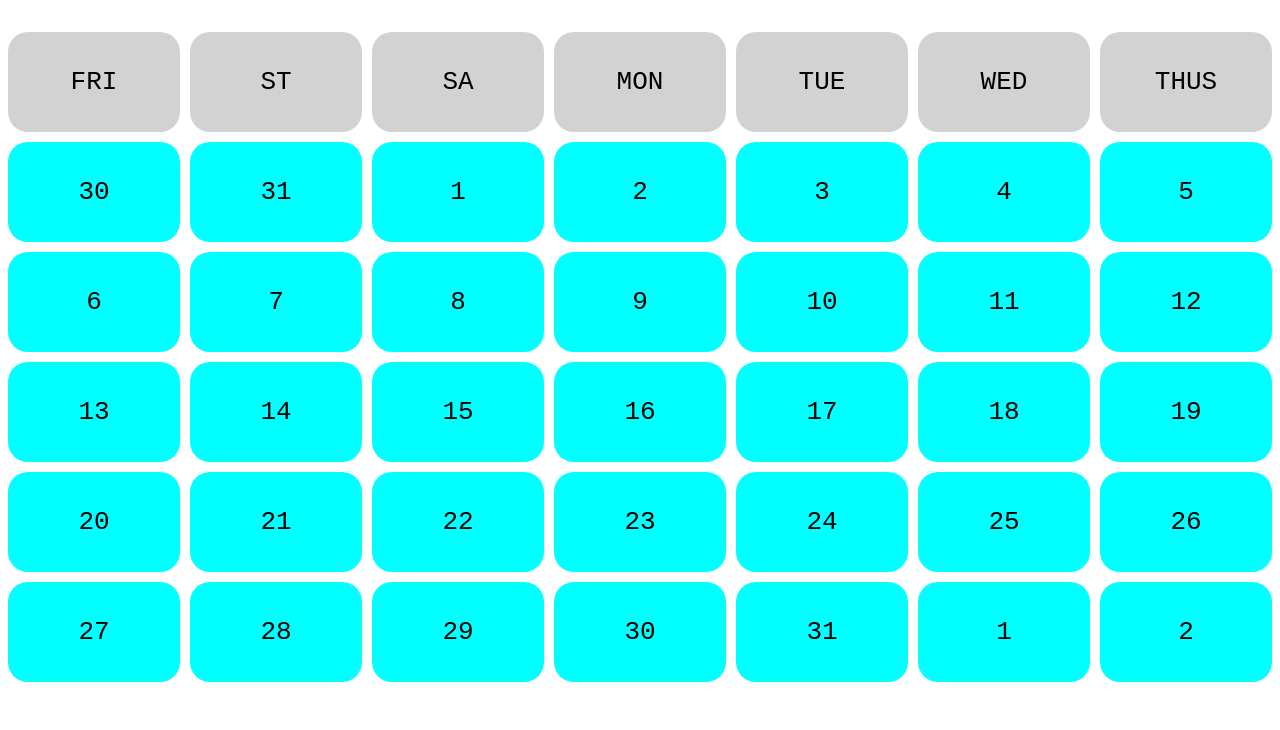
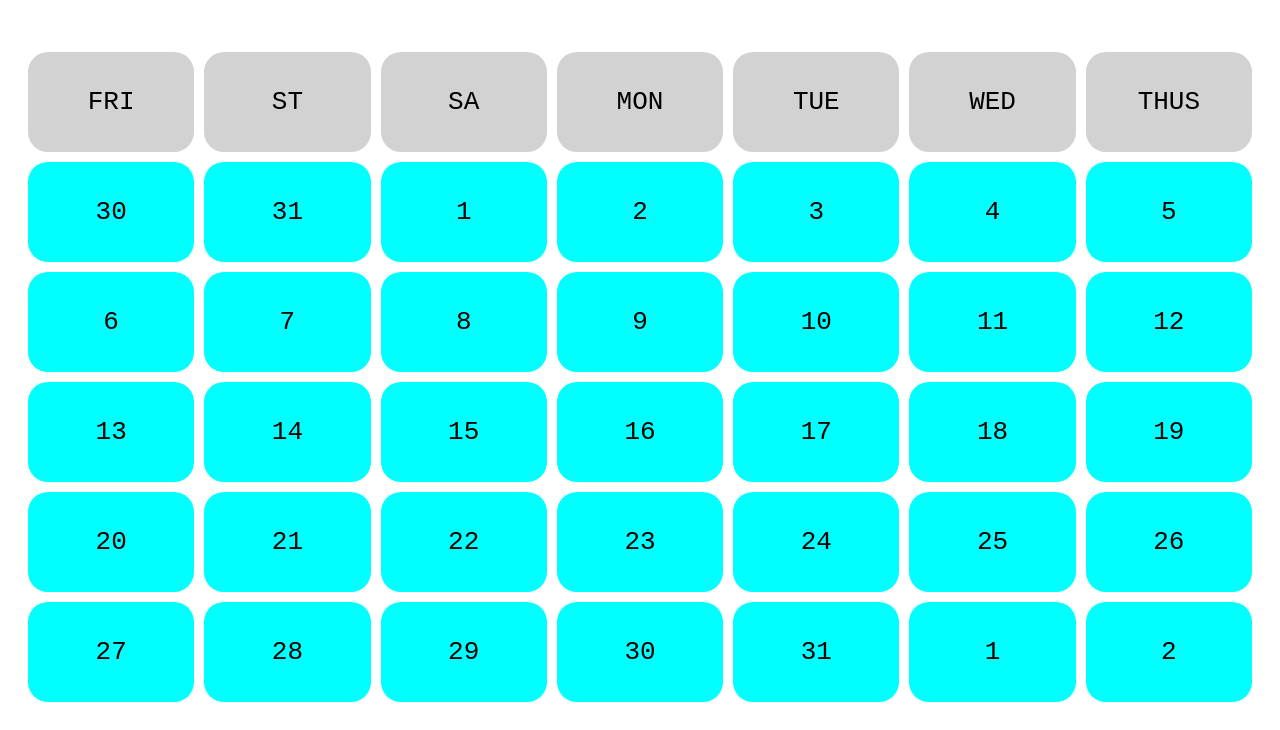
Before and after one commit to DevRifato/calendar, a plain HTML site: page index.html in a window 1280 px wide. Shown: the part 82-812 px from the top of the page. Drawn offline with Linux system fonts and the light colour scheme.

Commit message:
adding padding

```diff
--- a/style.css
+++ b/style.css
@@ -14,6 +14,9 @@
 /* =======================
             Main
 ========================== */
+main{
+  padding: 20px;
+}
 
 .container {
   display: grid;
```
